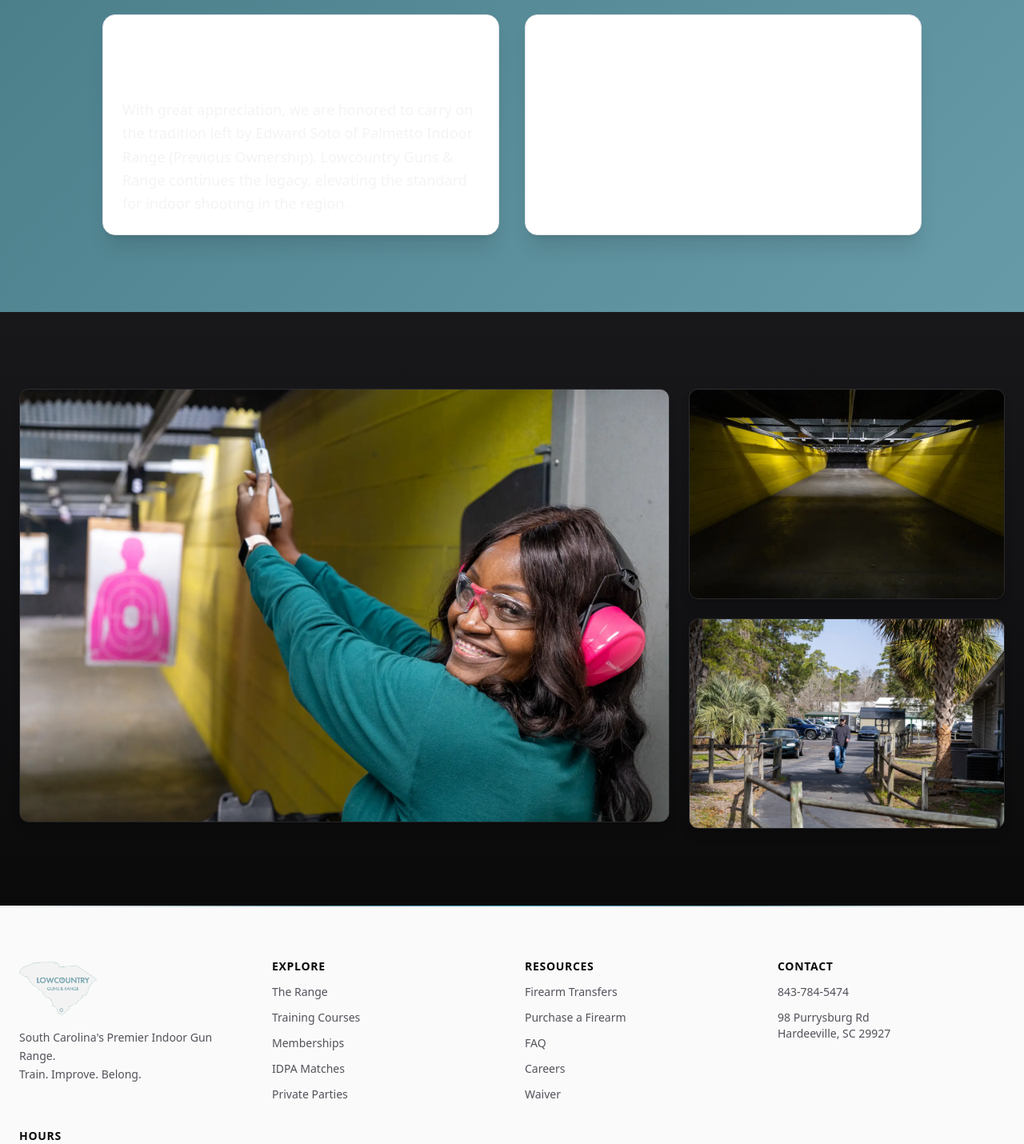
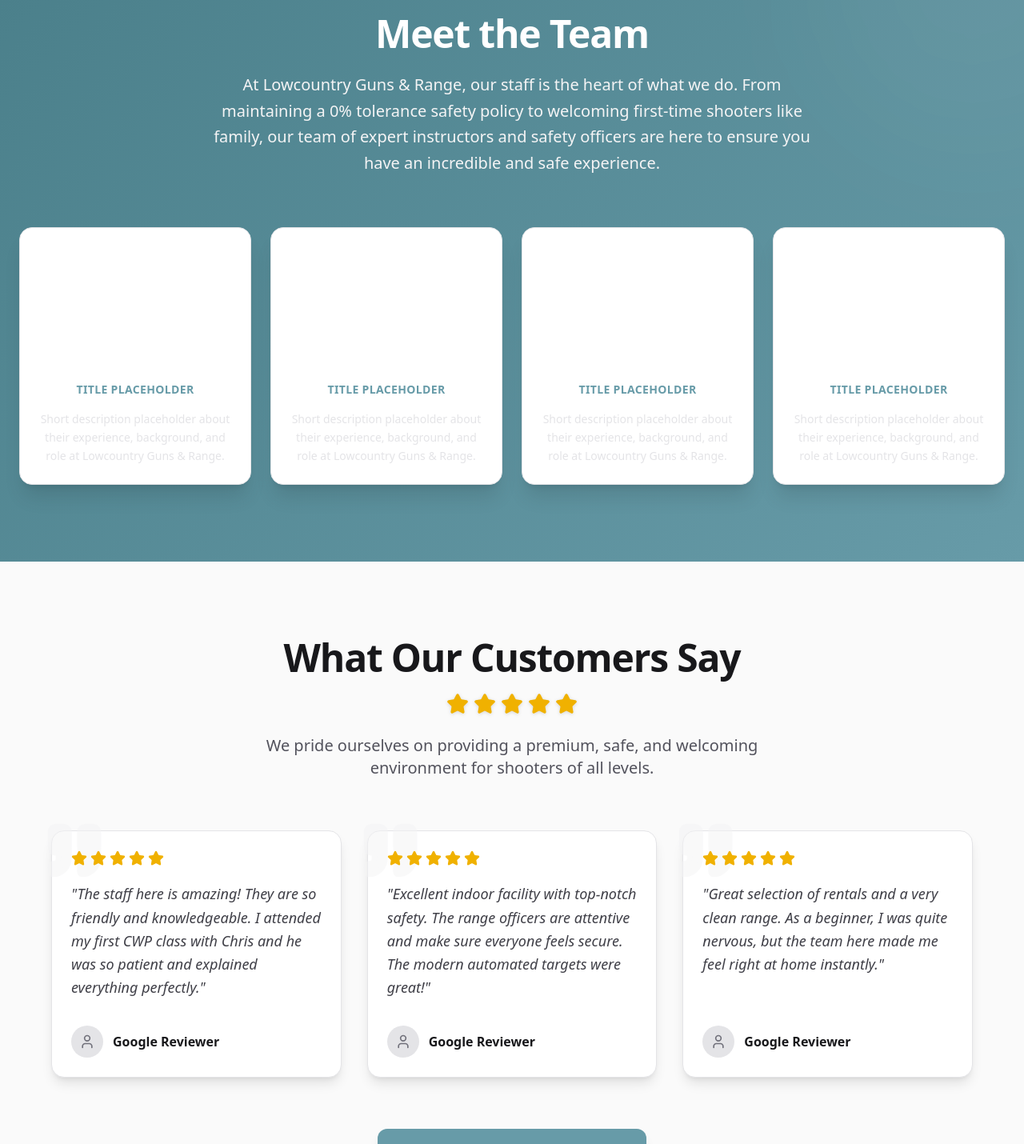
Before and after one commit to dolphinops/LowcountryGuns, a Next.js app: page /about in a window 1280 px wide. Shown: the part 640-2070 px from the top of the page at 80% size. Built offline with nearby package versions, Linux system fonts and the light colour scheme.

Commit message:
feat: redesign About Us page to be team-focused with Google reviews

```diff
--- a/app/about/page.tsx
+++ b/app/about/page.tsx
@@ -1,11 +1,11 @@
 import { BentoCard } from '@/components/ui/BentoCard';
 import Image from 'next/image';
-import { Landmark, Target, CheckCircle } from 'lucide-react';
+import { Target, CheckCircle, Star, User, Quote, ExternalLink } from 'lucide-react';
 import type { Metadata } from 'next';
 
 export const metadata: Metadata = {
   title: "About Us | Lowcountry Guns & Range",
-  description: "Learn about Lowcountry Guns & Range, continuing the tradition of Palmetto Indoor Range."
+  description: "Meet the team and learn about Lowcountry Guns & Range, South Carolina's premier indoor shooting facility."
 };
 
 export default function About() {
@@ -29,57 +29,171 @@
 
       <div className="gradient-divider" />
 
-      {/* ─── MAIN CONTENT ─── */}
-      <section className="section-spacing bg-gradient-brand text-white pb-10">
-        <div className="content-container">
+      {/* ─── TEAM INTRO & PROFILES ─── */}
+      <section className="section-spacing bg-gradient-brand text-white pb-10 pt-16 md:pt-24 relative overflow-hidden">
+        {/* Subtle background decoration */}
+        <div className="absolute top-0 right-0 w-96 h-96 bg-white/5 rounded-full blur-[100px] pointer-events-none transform translate-x-1/3 -translate-y-1/3" />
 
-          <div className="grid grid-cols-1 md:grid-cols-2 gap-6 lg:gap-8 max-w-5xl mx-auto">
+        <div className="content-container relative z-10">
+          <div className="text-center max-w-3xl mx-auto mb-16">
+            <h2 className="text-3xl md:text-5xl font-extrabold mb-6 tracking-tight text-white">Meet the Team</h2>
+            <p className="text-lg md:text-xl text-zinc-100 leading-relaxed font-medium">
+              At Lowcountry Guns & Range, our staff is the heart of what we do. From maintaining a 0% tolerance safety policy to welcoming first-time shooters like family, our team of expert instructors and safety officers are here to ensure you have an incredible and safe experience.
+            </p>
+          </div>
 
-            <BentoCard className="flex flex-col border-white/20 transition-colors glow-hover pt-8 pb-6 px-8 bg-white/10 backdrop-blur-sm shadow-xl relative overflow-hidden">
-              <div className="absolute top-0 right-0 w-32 h-32 bg-white/5 rounded-bl-[100px] pointer-events-none" />
-              <div className="flex items-center gap-4 mb-6 relative">
-                <div className="p-3 rounded-full bg-white/20 text-white">
-                  <Landmark className="w-8 h-8" />
+          <div className="grid grid-cols-1 sm:grid-cols-2 lg:grid-cols-4 gap-6 relative z-10">
+            {/* 4 Team Member placeholders */}
+            {[1, 2, 3, 4].map((i) => (
+              <BentoCard key={i} className="flex flex-col border-white/20 pt-8 pb-8 px-6 bg-white/10 backdrop-blur-sm shadow-xl text-center group hover:bg-white/15 transition-all glow-hover">
+                <div className="mx-auto mb-6 w-28 h-28 rounded-full bg-white/5 border border-white/20 flex items-center justify-center overflow-hidden transition-transform duration-500 group-hover:scale-105 group-hover:border-[var(--color-primary-base)]/50 relative">
+                  <User className="w-12 h-12 text-white/40" />
+                  {/* Real Image Placeholder:
+                  <Image src="..." alt="Team Member" fill className="object-cover" />
+                  */}
                 </div>
-                <h3 className="text-2xl font-bold text-white">Passing the Torch</h3>
-              </div>
-              <p className="text-zinc-100 leading-relaxed text-lg relative">
-                With great appreciation, we are honored to carry on the tradition left by Edward Soto of Palmetto Indoor Range (Previous Ownership). Lowcountry Guns & Range continues the legacy, elevating the standard for indoor shooting in the region.
-              </p>
-            </BentoCard>
-
-            <BentoCard className="flex flex-col border-white/20 transition-colors glow-hover pt-8 pb-6 px-8 bg-white/10 backdrop-blur-sm shadow-xl relative overflow-hidden">
-              <div className="absolute top-0 right-0 w-32 h-32 bg-white/5 rounded-bl-[100px] pointer-events-none" />
-              <div className="flex items-center gap-4 mb-6 relative">
-                <div className="p-3 rounded-full bg-white/20 text-white">
-                  <Target className="w-8 h-8" />
-                </div>
-                <h3 className="text-2xl font-bold text-white">Our Facility</h3>
-              </div>
-              <ul className="space-y-4 text-white font-medium relative">
-                <li className="flex items-center gap-3"><CheckCircle className="w-5 h-5" /> 10 State-of-the-art shooting bays</li>
-                <li className="flex items-center gap-3"><CheckCircle className="w-5 h-5" /> Fully integrated Pro Shop</li>
-                <li className="flex items-center gap-3"><CheckCircle className="w-5 h-5" /> Dedicated, certified safety officers</li>
-                <li className="flex items-center gap-3"><CheckCircle className="w-5 h-5" /> Open 7 days a week</li>
-              </ul>
-            </BentoCard>
-
+                <h3 className="text-xl font-bold text-white mb-1">Name Placeholder</h3>
+                <p className="text-sm font-bold tracking-wide uppercase text-[var(--color-primary-base)] mb-4">Title Placeholder</p>
+                <p className="text-zinc-200 text-sm leading-relaxed flex-grow">
+                  Short description placeholder about their experience, background, and role at Lowcountry Guns & Range.
+                </p>
+              </BentoCard>
+            ))}
           </div>
         </div>
       </section>
 
-      {/* ─── IMAGE GALLERY ─── */}
-      <section className="section-spacing bg-gradient-dark text-white pt-10">
-        <div className="content-container max-w-5xl mx-auto">
+      {/* ─── GOOGLE REVIEWS ─── */}
+      <section className="section-spacing bg-white text-zinc-900 pt-20 pb-24 relative overflow-hidden">
+        <div className="absolute inset-0 bg-zinc-50 pointer-events-none" />
+
+        <div className="content-container relative z-10">
+          <div className="text-center mb-16">
+            <h2 className="text-3xl md:text-5xl font-extrabold mb-5 tracking-tight">What Our Customers Say</h2>
+            <div className="flex items-center justify-center gap-1.5 mb-6 text-yellow-500">
+              {[...Array(5)].map((_, i) => <Star key={i} className="w-7 h-7 fill-current drop-shadow-sm" />)}
+            </div>
+            <p className="text-xl text-zinc-600 max-w-2xl mx-auto font-medium">
+              We pride ourselves on providing a premium, safe, and welcoming environment for shooters of all levels.
+            </p>
+          </div>
+
+          <div className="grid grid-cols-1 md:grid-cols-3 gap-8 mb-16 max-w-6xl mx-auto">
+            {/* Review 1 */}
+            <BentoCard className="flex flex-col border border-zinc-200 bg-white shadow-lg p-8 hover:shadow-xl hover:-translate-y-1 transition-all duration-300 rounded-2xl relative">
+              <div className="absolute -top-4 -left-3 text-zinc-100">
+                <Quote className="w-20 h-20 fill-current opacity-50" />
+              </div>
+              <div className="relative z-10 flex flex-col h-full">
+                <div className="flex items-center gap-1 mb-5 text-yellow-500">
+                  {[...Array(5)].map((_, i) => <Star key={i} className="w-5 h-5 fill-current" />)}
+                </div>
+                <p className="text-zinc-700 leading-relaxed text-lg italic flex-grow">
+                  &quot;The staff here is amazing! They are so friendly and knowledgeable. I attended my first CWP class with Chris and he was so patient and explained everything perfectly.&quot;
+                </p>
+                <div className="mt-8 font-bold text-zinc-900 flex items-center gap-3">
+                  <div className="w-10 h-10 rounded-full bg-zinc-200 flex items-center justify-center text-zinc-500 font-bold overflow-hidden">
+                    <User className="w-5 h-5" />
+                  </div>
+                  Google Reviewer
+                </div>
+              </div>
+            </BentoCard>
+
+            {/* Review 2 */}
+            <BentoCard className="flex flex-col border border-zinc-200 bg-white shadow-lg p-8 hover:shadow-xl hover:-translate-y-1 transition-all duration-300 rounded-2xl relative">
+              <div className="absolute -top-4 -left-3 text-zinc-100">
+                <Quote className="w-20 h-20 fill-current opacity-50" />
+              </div>
+              <div className="relative z-10 flex flex-col h-full">
+                <div className="flex items-center gap-1 mb-5 text-yellow-500">
+                  {[...Array(5)].map((_, i) => <Star key={i} className="w-5 h-5 fill-current" />)}
+                </div>
+                <p className="text-zinc-700 leading-relaxed text-lg italic flex-grow">
+                  &quot;Excellent indoor facility with top-notch safety. The range officers are attentive and make sure everyone feels secure. The modern automated targets were great!&quot;
+                </p>
+                <div className="mt-8 font-bold text-zinc-900 flex items-center gap-3">
+                  <div className="w-10 h-10 rounded-full bg-zinc-200 flex items-center justify-center text-zinc-500 font-bold overflow-hidden">
+                    <User className="w-5 h-5" />
+                  </div>
+                  Google Reviewer
+                </div>
+              </div>
+            </BentoCard>
+
+            {/* Review 3 */}
+            <BentoCard className="flex flex-col border border-zinc-200 bg-white shadow-lg p-8 hover:shadow-xl hover:-translate-y-1 transition-all duration-300 rounded-2xl relative">
+              <div className="absolute -top-4 -left-3 text-zinc-100">
+                <Quote className="w-20 h-20 fill-current opacity-50" />
+              </div>
+              <div className="relative z-10 flex flex-col h-full">
+                <div className="flex items-center gap-1 mb-5 text-yellow-500">
+                  {[...Array(5)].map((_, i) => <Star key={i} className="w-5 h-5 fill-current" />)}
+                </div>
+                <p className="text-zinc-700 leading-relaxed text-lg italic flex-grow">
+                  &quot;Great selection of rentals and a very clean range. As a beginner, I was quite nervous, but the team here made me feel right at home instantly.&quot;
+                </p>
+                <div className="mt-8 font-bold text-zinc-900 flex items-center gap-3">
+                  <div className="w-10 h-10 rounded-full bg-zinc-200 flex items-center justify-center text-zinc-500 font-bold overflow-hidden">
+                    <User className="w-5 h-5" />
+                  </div>
+                  Google Reviewer
+                </div>
+              </div>
+            </BentoCard>
+          </div>
+
+          <div className="text-center">
+            <a
+              href="https://www.google.com/search?q=lowcountry+guns+and+range"
+              target="_blank"
+              rel="noopener noreferrer"
+              className="inline-flex items-center justify-center gap-3 px-8 py-4 bg-[var(--color-primary-base)] text-zinc-900 font-bold text-lg rounded-xl hover:bg-[var(--color-primary-hover)] transition-colors shadow-lg hover:shadow-xl"
+            >
+              Read More Google Reviews <ExternalLink className="w-5 h-5" />
+            </a>
+          </div>
+        </div>
+      </section>
+
+      {/* ─── OUR FACILITY & IMAGE GALLERY ─── */}
+      <section className="section-spacing bg-gradient-dark text-white pt-16 pb-16 border-t border-white/5">
+        <div className="content-container mb-16">
+          <div className="max-w-4xl mx-auto">
+            <BentoCard className="flex flex-col md:flex-row items-start md:items-center justify-between border-white/10 pt-8 pb-8 px-8 bg-white/5 backdrop-blur-sm shadow-xl relative overflow-hidden gap-8">
+              <div className="flex-1">
+                <div className="flex items-center gap-4 mb-6 relative">
+                  <div className="p-3 rounded-full bg-white/10 text-white shadow-inner">
+                    <Target className="w-8 h-8" />
+                  </div>
+                  <h3 className="text-3xl font-bold text-white">Our Facility</h3>
+                </div>
+                <p className="text-zinc-300 mb-6 leading-relaxed">
+                  Lowcountry Guns & Range continues the legacy of Palmetto Indoor Range, elevating the standard for indoor shooting in the region.
+                </p>
+              </div>
+              <div className="flex-1 w-full">
+                <ul className="space-y-4 text-zinc-200 font-medium">
+                  <li className="flex items-center gap-3"><CheckCircle className="w-5 h-5 text-[var(--color-primary-base)] flex-shrink-0" /> 10 State-of-the-art shooting bays</li>
+                  <li className="flex items-center gap-3"><CheckCircle className="w-5 h-5 text-[var(--color-primary-base)] flex-shrink-0" /> Fully integrated Pro Shop</li>
+                  <li className="flex items-center gap-3"><CheckCircle className="w-5 h-5 text-[var(--color-primary-base)] flex-shrink-0" /> Dedicated, certified safety officers</li>
+                  <li className="flex items-center gap-3"><CheckCircle className="w-5 h-5 text-[var(--color-primary-base)] flex-shrink-0" /> Open 7 days a week</li>
+                </ul>
+              </div>
+            </BentoCard>
+          </div>
+        </div>
+
+        <div className="content-container max-w-6xl mx-auto">
           <div className="grid grid-cols-1 md:grid-cols-3 gap-6">
-            <div className="relative aspect-[3/2] md:col-span-2 rounded-xl overflow-hidden shadow-lg border border-white/10 group">
+            <div className="relative aspect-[3/2] md:col-span-2 rounded-xl overflow-hidden shadow-2xl border border-white/10 group">
               <Image src="/images/legacy/DSC02433.webp" alt="Inside Lowcountry Guns and Range facility" fill sizes="(max-width: 768px) 100vw, 66vw" className="object-cover transition-transform duration-700 group-hover:scale-105" />
             </div>
             <div className="flex flex-col gap-6">
-              <div className="relative aspect-[3/2] rounded-xl overflow-hidden shadow-lg border border-white/10 group">
+              <div className="relative aspect-[3/2] rounded-xl overflow-hidden shadow-2xl border border-white/10 group flex-1">
                 <Image src="/images/legacy/DSC1670.webp" alt="Shooter at Lowcountry Guns" fill sizes="(max-width: 768px) 100vw, 33vw" className="object-cover transition-transform duration-700 group-hover:scale-105" />
               </div>
-              <div className="relative aspect-[3/2] rounded-xl overflow-hidden shadow-lg border border-white/10 group">
+              <div className="relative aspect-[3/2] rounded-xl overflow-hidden shadow-2xl border border-white/10 group flex-1">
                 <Image src="/images/legacy/DSC02296.webp" alt="Indoor shooting range bay" fill sizes="(max-width: 768px) 100vw, 33vw" className="object-cover transition-transform duration-700 group-hover:scale-105" />
               </div>
             </div>
```
